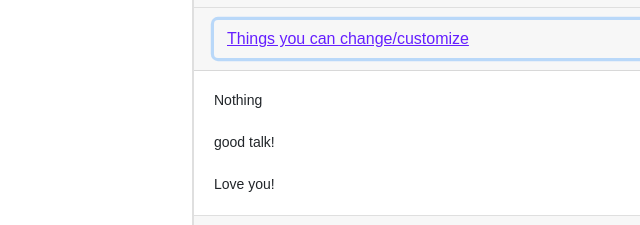
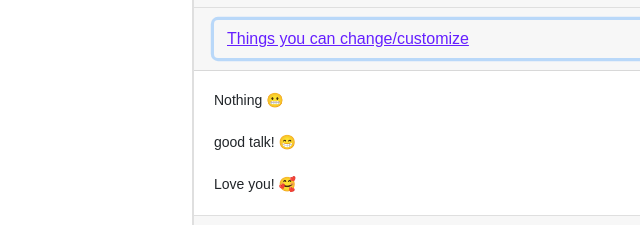
Before and after one commit to srsagehorn/ring, a plain HTML site: page index.html in a window 1280 px wide. Both pictures are taken after a click on the button "Things you can change/customize". Shown: the part 974-1199 px from the top of the page, 0-640 px from the left. Drawn offline with nearby package versions, Linux system fonts and the light colour scheme; a web font is replaced by a local one.

Commit message:
added emojis

```diff
--- a/index.html
+++ b/index.html
@@ -47,7 +47,7 @@
                     <li>This is slightly taller and skinnier than the video above</li>
                   </ul>
                 </li>
-                <li>1.8 mm Platinum band</li>
+                <li>2 mm Platinum band</li>
                 <li>Size 7.25</li>
                 <li>Claw prongs</li>
                 <li>Must sit flush with the <a target = "_blank" href="https://thetruegem.com/wedding-bands/jennies-matching-band">Jennie</a>  3/4 wedding band (Obviously don’t buy this now)
@@ -57,6 +57,7 @@
                   </ul>
                 </li>
               </ul>
+              <p>I was quoted $2300 for the ring but it might be a little over or under that number.</p>
             </div>
           </div>
         </div>
@@ -70,11 +71,11 @@
           </div>
           <div id="collapseTwo" class="collapse" aria-labelledby="headingTwo" data-parent="#accordionExample">
             <div class="card-body">
-              Nothing
+              Nothing 😬
               <br><br>
-              good talk!
+              good talk! 😁
               <br><br>
-              Love you!
+              Love you! 🥰
             </div>
           </div>
         </div>
```
